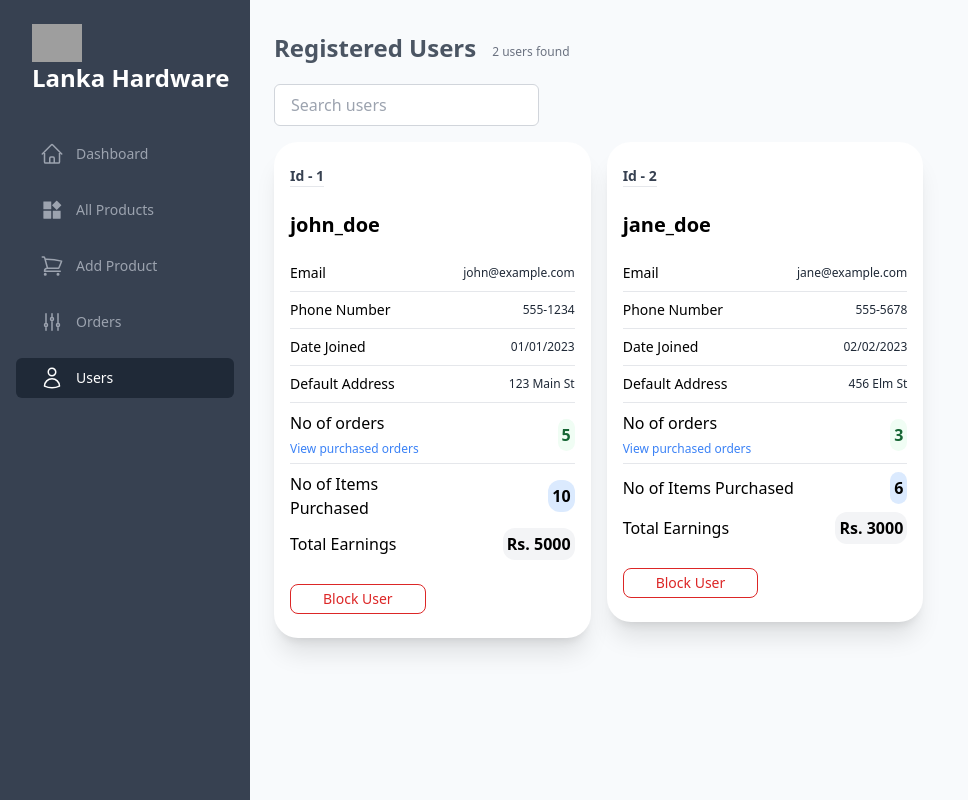
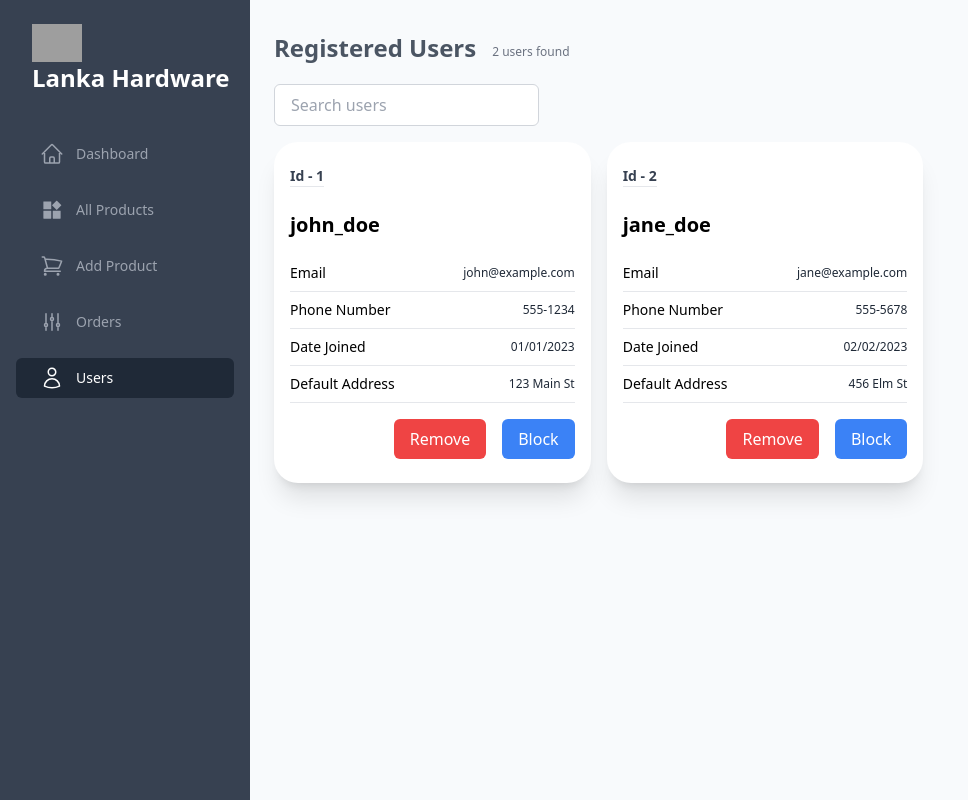
Before and after one commit to SPPM-GP-15/lanka-hardware-admin, a React (Vite) app: page /users in a window 1280 px wide. Shown: the whole page, without its empty margins (0-968 px from the left). Built offline with nearby package versions, Linux system fonts and the light colour scheme; grey boxes are pictures that could not be loaded.

Commit message:
new update

```diff
--- a/src/components/userCard/UserCard.jsx
+++ b/src/components/userCard/UserCard.jsx
@@ -1,6 +1,4 @@
 import React from "react";
-import { confirmAlert } from "react-confirm-alert";
-import { Link } from "react-router-dom";
 
 function UserCard({ user, onRemove, onBlock }) {
   return (
@@ -31,55 +29,19 @@ function UserCard({ user, onRemove, onBlock }) {
             <p className="flex justify-end text-xs text-gray-800">{user.address}</p>
           </div>
         </div>
-        <div className="">
-          <div className="text-md flex items-center justify-between pb-1 mb-2 space-x-12 md:space-x-24  border-b border-gray-200">
-            <p className="text-md">
-              No of orders{" "}
-              <div>
-                <Link className="text-xs text-blue-500" to={`/orders/${user.id}`}>
-                  View purchased orders
-                </Link>
-              </div>
-            </p>
 
-            <div className="flex items-end text-md font-bold bg-green-50 p-1 text-green-800 rounded-xl">
-              {user.totalOrders}
-            </div>
-          </div>
-
-          <div className="text-md flex items-center justify-between pb-2  space-x-12 md:space-x-24">
-            <p>No of Items Purchased</p>
-            <div className="flex items-end text-md font-bold bg-blue-100 rounded-xl p-1 text-bl">
-              {user.itemsPurchased}
-            </div>
-          </div>
-          <div className="text-md flex items-center justify-between pb-2  space-x-12 md:space-x-24">
-            <p>Total Earnings</p>
-            <div className="flex items-end text-md font-bold rounded-xl p-1 bg-gray-100">
-              Rs. {user.totalEarnings}
-            </div>
-          </div>
+        <div className="flex justify-end space-x-4 mt-4">
           <button
-            type="button"
-            className="text-red-600 hover:text-white border border-red-600 hover:bg-red-700 focus:ring-4 focus:outline-none focus:ring-red-300 font-medium rounded-lg text-sm px-8 py-1 text-center mt-4"
-            onClick={() => {
-              confirmAlert({
-                title: "Confirm to delete",
-                message: `Are you sure you want to delete this user named ${user.username}?`,
-                buttons: [
-                  {
-                    label: "Yes",
-                    onClick: () => onRemove(user.id),
-                  },
-                  {
-                    label: "No",
-                    onClick: () => {},
-                  },
-                ],
-              });
-            }}
+            onClick={() => onRemove(user.id)}
+            className="px-4 py-2 bg-red-500 text-white rounded-md hover:bg-red-600"
           >
-            Block User
+            Remove
+          </button>
+          <button
+            onClick={() => onBlock(user.id)}
+            className="px-4 py-2 bg-blue-500 text-white rounded-md hover:bg-blue-600"
+          >
+            Block
           </button>
         </div>
       </div>
--- a/src/routes/users/Users.jsx
+++ b/src/routes/users/Users.jsx
@@ -1,9 +1,7 @@
-import { CurrencyDollarIcon } from "@heroicons/react/24/outline";
 import React, { useEffect, useState } from "react";
 import { confirmAlert } from "react-confirm-alert";
 import "react-confirm-alert/src/react-confirm-alert.css";
 import UserCard from "../../components/userCard/UserCard";
-import { MdEmail } from "react-icons/md";
 
 const User = () => {
   const [users, setUsers] = useState([
@@ -14,10 +12,6 @@ const User = () => {
       address: "123 Main St",
       phone: "555-1234",
       dateJoined: "01/01/2023",
-      totalOrders: 5,
-      itemsPurchased: 10,
-      totalEarnings: 5000,
-      blocked: false,
     },
     {
       id: 2,
@@ -26,10 +20,6 @@ const User = () => {
       address: "456 Elm St",
       phone: "555-5678",
       dateJoined: "02/02/2023",
-      totalOrders: 3,
-      itemsPurchased: 6,
-      totalEarnings: 3000,
-      blocked: false,
     },
   ]);
   const [searchTerm, setSearchTerm] = useState("");
@@ -54,11 +44,8 @@ const User = () => {
   };
 
   const handleBlock = (userId) => {
-    setUsers(
-      users.map((user) =>
-        user.id === userId ? { ...user, blocked: true } : user
-      )
-    );
+    // Implement blocking logic here
+    console.log(`Blocking user with ID: ${userId}`);
   };
 
   useEffect(() => {
@@ -75,7 +62,7 @@ const User = () => {
         <div className="text-2xl font-bold text-gray-600 mt-2 mb-5">
           Registered Users
         </div>
-        <div className="mb-1 ml-2 text-xs text-gray-500 ">
+        <div className="mb-1 ml-2 text-xs text-gray-500">
           {filteredUsers.length} users found
         </div>
       </div>
```
